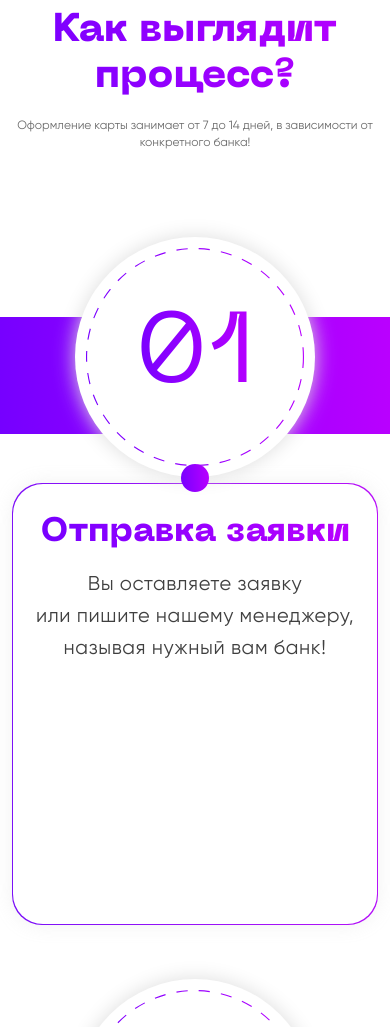
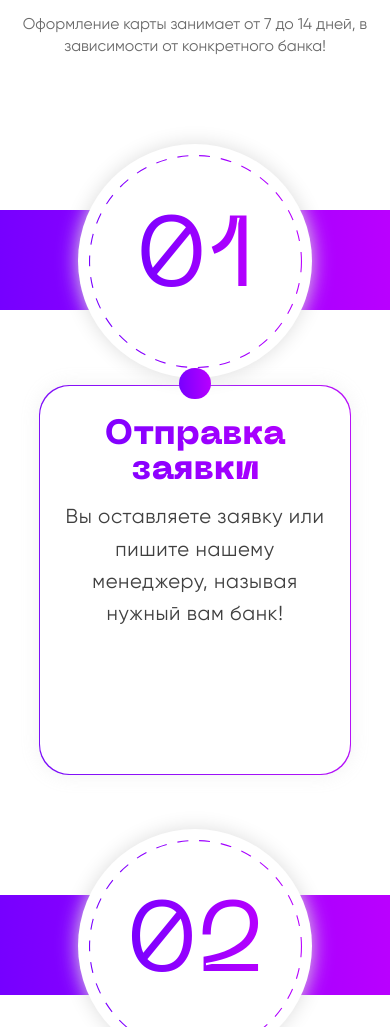
Before and after one commit to Lexor392/BCards, a plain HTML site: page index.html in a window 390 px wide. Shown: the part 973-2000 px from the top of the page. Drawn offline with nearby package versions, Linux system fonts and the light colour scheme.

Commit message:
11. Исправлены некоторые баги отображения текста в мобильной версии.

```diff
--- a/src/styles/media.scss
+++ b/src/styles/media.scss
@@ -972,6 +972,8 @@
     body {
         .header {
             .navbar {
+                --bs-navbar-padding-y: 0.5rem;
+
                 .container {
                     .navbar-toggler {
                         .navbar-toggler-icon {
@@ -993,32 +995,35 @@
             .first-section {
                 .container {
                     .bg-block {
-                        height: 848px;
+                        // height: 848px;
+                        height: 214vw;
                     }
 
                     .container-content {
+                        padding-top: 40vw;
+
                         .content-title {
-                            font-size: 32px;
+                            font-size: 10vw;
                         }
 
                         .content-subtitle {
                             .marker {
-                                margin-top: 6px;
+                                margin-top: 2.4vw;
                             }
 
                             .subtitle {
-                                font-size: 16px;
+                                font-size: 5vw;
                             }
                         }
 
                         .content-btn {
                             .btn {
-                                width: 200px;
-                                height: 50px;
-                                border-radius: 10px;
+                                width: 60vw;
+                                height: 14vw;
+                                border-radius: 2.6vw;
 
                                 span {
-                                    font-size: 16px;
+                                    font-size: 6vw;
                                 }
 
                                 .arrow-icon {
@@ -1035,42 +1040,57 @@
                             }
                         }
                     }
+
+                    .container-img {
+                        top: 0;
+                    }
                 }
             }
 
             .second-section {
+                margin-top: 20vw;
+
                 .container {
                     .content-title {
                         .title {
                             span {
-                                font-size: 40px;
+                                font-size: 12vw;
                             }
                         }
 
                         .subtitle {
-                            font-size: 12px;
+                            font-size: 4vw;
                         }
                     }
 
                     .block-content {
+                        .block.block-show.show {
+                            .line.block-show.show {
+                                height: 100px;
+                                top: -168px;
+                                margin-bottom: -110px;
+                            }
+
+                            .block-container.block-show.show {
+                                width: 80vw;
+                                height: 100vw;
+                                margin: -14px auto 30px auto;
+                            }
+                        }
+
                         .block {
                             .block-circles {
-                                width: 240px;
-                                height: 240px;
+                                width: 60vw;
+                                height: 60vw;
 
                                 .block-number {
                                     font-size: 100px;
                                 }
                             }
 
-                            .line {
-                                height: 90px;
-                                top: -160px;
-                            }
-
                             .circle {
-                                width: 28px;
-                                height: 28px;
+                                width: 8vw;
+                                height: 8vw;
                             }
 
                             .block-container {
@@ -1078,15 +1098,19 @@
 
                                 .block-text {
                                     padding: 32px 20px;
-                                    height: 440px;
+                                    height: 100%;
 
                                     .block-title {
-                                        font-size: 34px;
+                                        font-size: 9vw;
                                     }
 
                                     .block-subtitle {
-                                        font-size: 20px;
-                                        margin-top: 18px;
+                                        font-size: 5.2vw;
+                                        margin-top: 3vw;
+
+                                        br {
+                                            display: none;
+                                        }
                                     }
                                 }
                             }
```
Also changed, not shown: src/styles/media.css.
